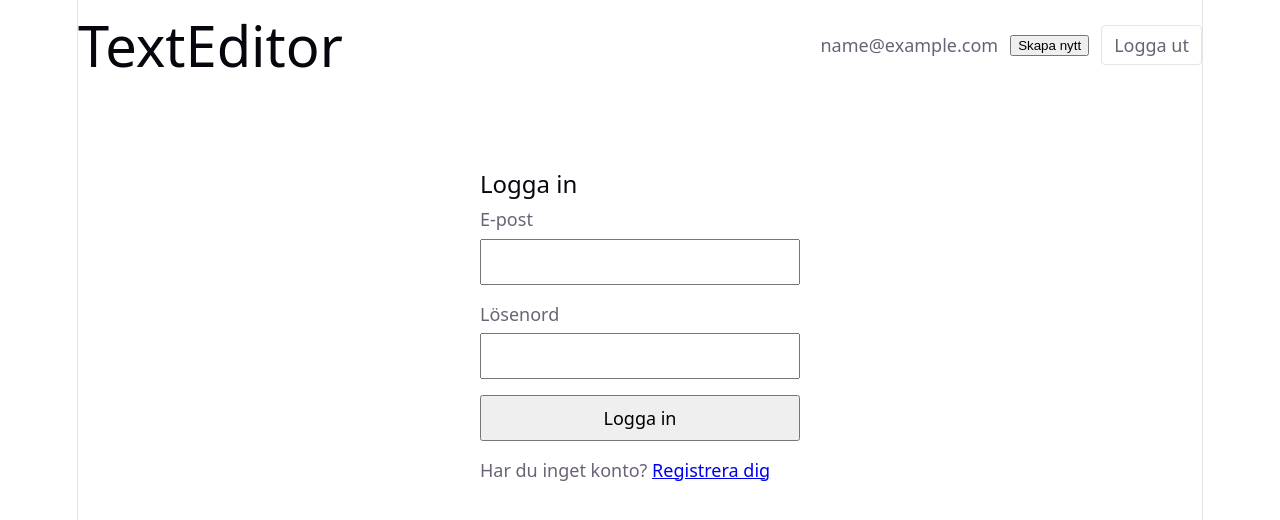
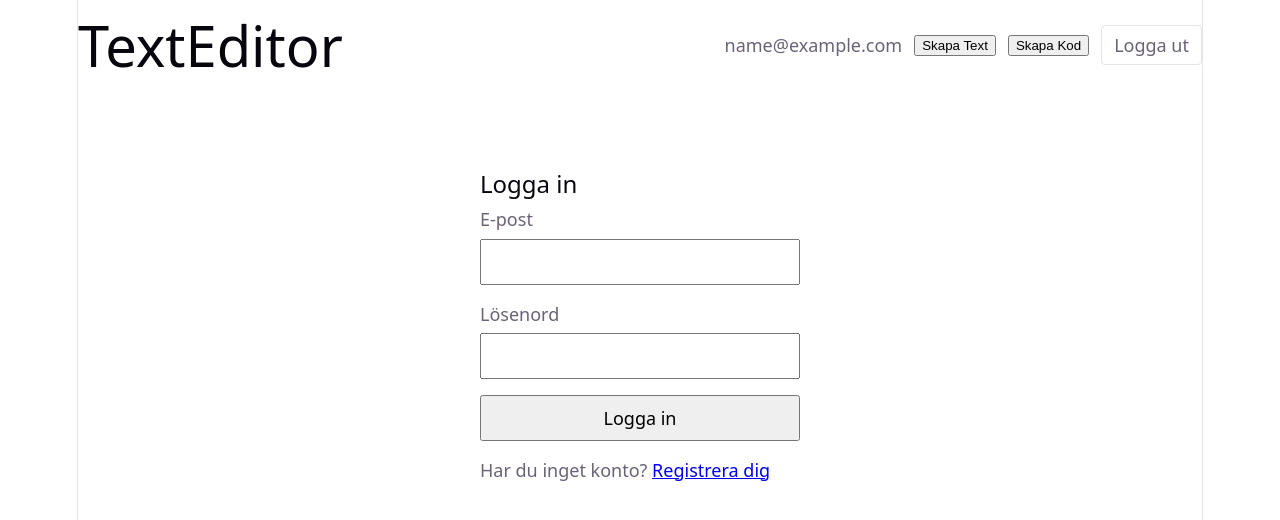
Before and after one commit to Haniawatah/dv1677-ht26-grupp2-frontend, a React (Vite) app: page /login in a window 1280 px wide. Shown: the top 520 px of the page. Built offline with nearby package versions, Linux system fonts and the light colour scheme; no server answers; sample sign-in values are in the browser's storage.

Commit message:
chore: lade till knapp och route för skapa-kod

```diff
--- a/src/App.jsx
+++ b/src/App.jsx
@@ -3,6 +3,7 @@ import DocumentList from './DocumentList.jsx'
 import './App.css'
 import SingleDocument from './SingleDocument.jsx'
 import CreateDocument from './CreateDocument.jsx'
+import CreateCode from './CreateCode.jsx'
 import Login from './Login.jsx'
 import Register from './Register.jsx'
 import ProtectedRoute from './components/ProtectedRoute.jsx'
@@ -18,7 +19,11 @@ function App() {
   }
 
   function createDocument() {
-    navigate('/create')
+    navigate('/createtext')
+  }
+
+  function createCode() {
+    navigate('createcode')
   }
 
   return (
@@ -29,8 +34,11 @@ function App() {
           {token && (
             <div className="user-info">
               <span>{user?.email}</span>
-              <button className="create-button" onClick={createDocument}>
-                Skapa nytt
+              <button className="create-doc-button" onClick={createDocument}>
+                Skapa Text
+              </button>
+              <button className="create-code-button" onClick={createCode}>
+                Skapa Kod
               </button>
               <button className="logout-button" onClick={handleLogout}>
                 Logga ut
@@ -44,10 +52,18 @@ function App() {
           <Route path="/login" element={<Login />} />
           <Route path="/register" element={<Register />} />
           <Route
-            path="/create"
+            path="/createtext"
             element={
               <ProtectedRoute>
                 <CreateDocument />
+              </ProtectedRoute>
+            }
+          />
+          <Route
+            path="/createcode"
+            element={
+              <ProtectedRoute>
+                <CreateCode />
               </ProtectedRoute>
             }
           />
```
